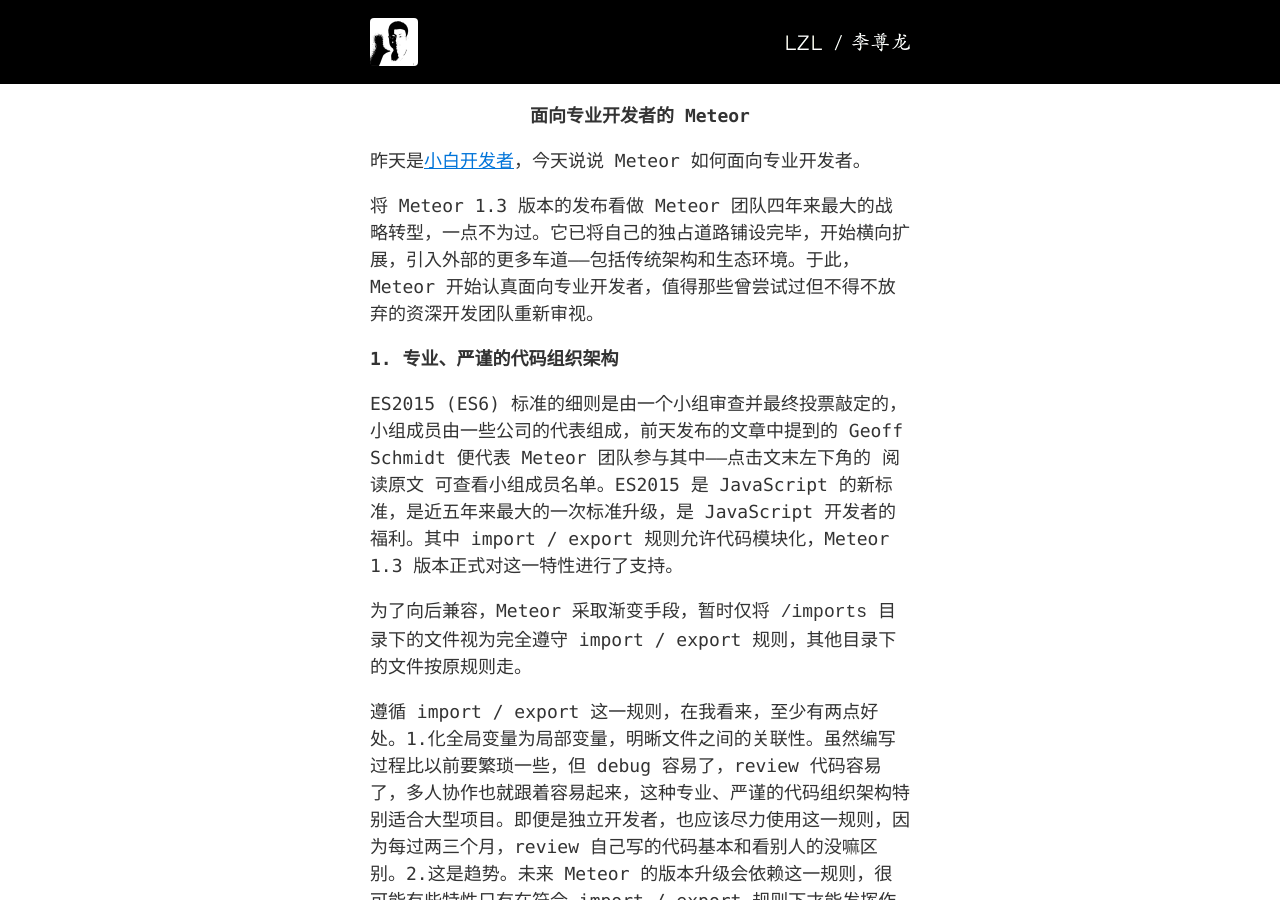
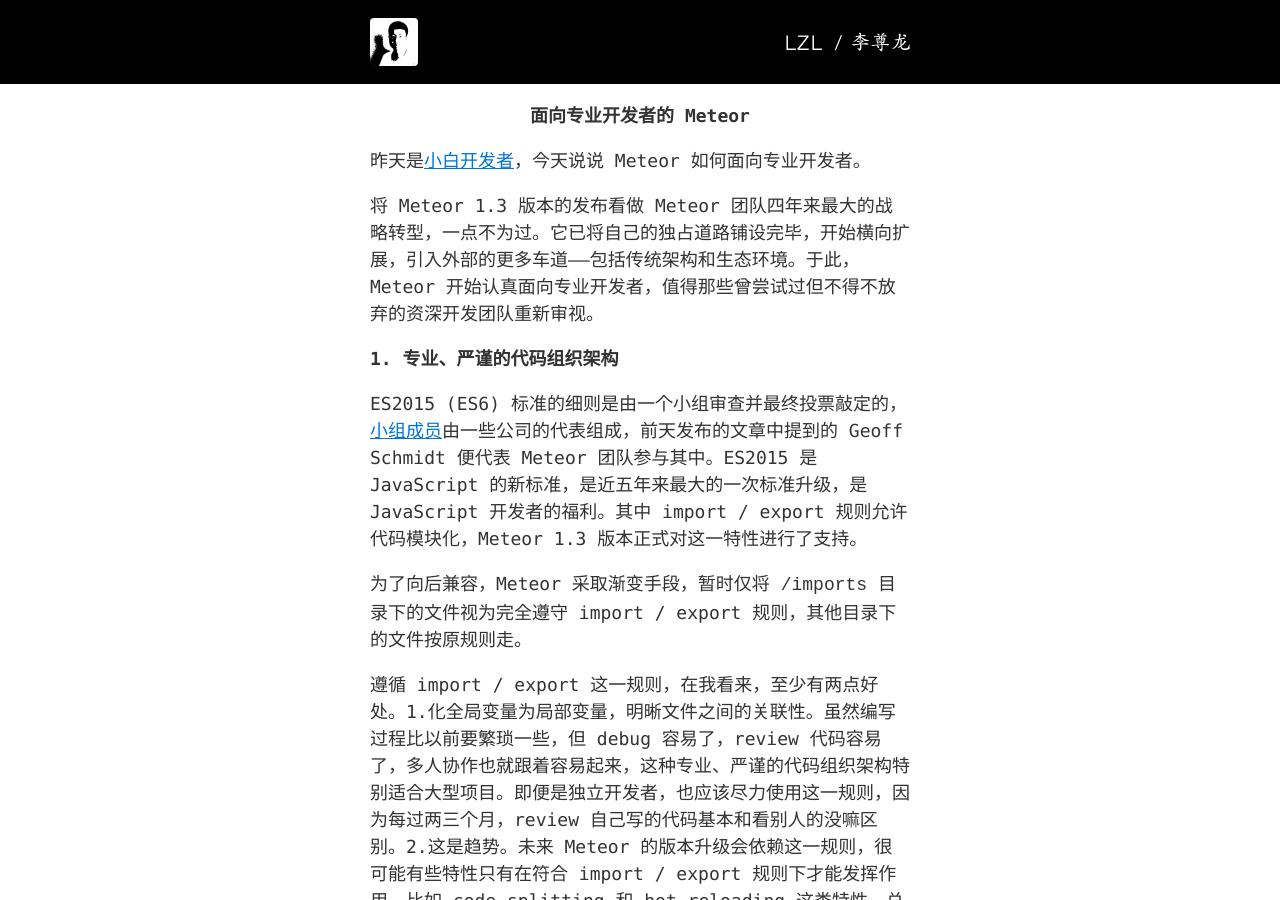
Before and after one commit to lzl/lzl.github.com, a Jekyll site: the page built from _posts/2016-05-12-meteor-for-professional.md, in a window 1280 px wide and 900 px high. Built offline with Jekyll 4.4.1, drawn with Linux system fonts in a browser that asks for light colours.

Commit message:
added GA link

```diff
--- a/_posts/2016-05-12-meteor-for-professional.md
+++ b/_posts/2016-05-12-meteor-for-professional.md
@@ -13,7 +13,7 @@
 
 ## 1. 专业、严谨的代码组织架构
 
-ES2015 (ES6) 标准的细则是由一个小组审查并最终投票敲定的，小组成员由一些公司的代表组成，前天发布的文章中提到的 Geoff Schmidt 便代表 Meteor 团队参与其中——点击文末左下角的 阅读原文 可查看小组成员名单。ES2015 是 JavaScript 的新标准，是近五年来最大的一次标准升级，是 JavaScript 开发者的福利。其中 import / export 规则允许代码模块化，Meteor 1.3 版本正式对这一特性进行了支持。
+ES2015 (ES6) 标准的细则是由一个小组审查并最终投票敲定的，[小组成员](http://www.ecma-international.org/memento/GA.htm)由一些公司的代表组成，前天发布的文章中提到的 Geoff Schmidt 便代表 Meteor 团队参与其中。ES2015 是 JavaScript 的新标准，是近五年来最大的一次标准升级，是 JavaScript 开发者的福利。其中 import / export 规则允许代码模块化，Meteor 1.3 版本正式对这一特性进行了支持。
 
 为了向后兼容，Meteor 采取渐变手段，暂时仅将 `/imports` 目录下的文件视为完全遵守 import / export 规则，其他目录下的文件按原规则走。
 
```
